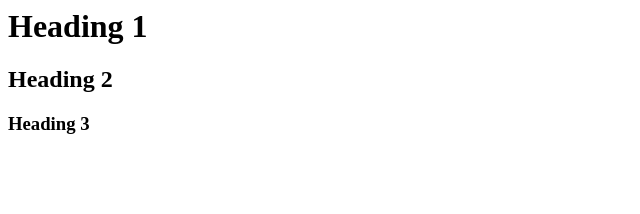
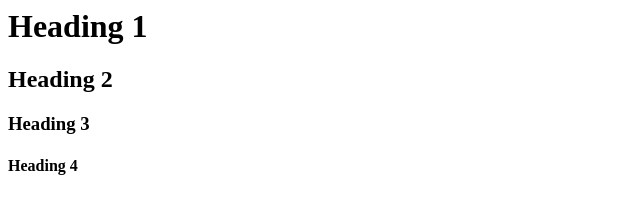
Before and after one commit to SagarPramod/first-git-project, a plain HTML site: page index.html in a window 1280 px wide. Shown: the full height of the page, 0-640 px from the left. Drawn offline with Linux system fonts and the light colour scheme.

Commit message:
feature-2-1: added h4 in html

```diff
--- a/index.html
+++ b/index.html
@@ -4,6 +4,7 @@
         <h1>Heading 1</h1>
         <h2>Heading 2</h2>
         <h3>Heading 3</h3>
+        <h4>Heading 4</h4>
 
 
 
```
